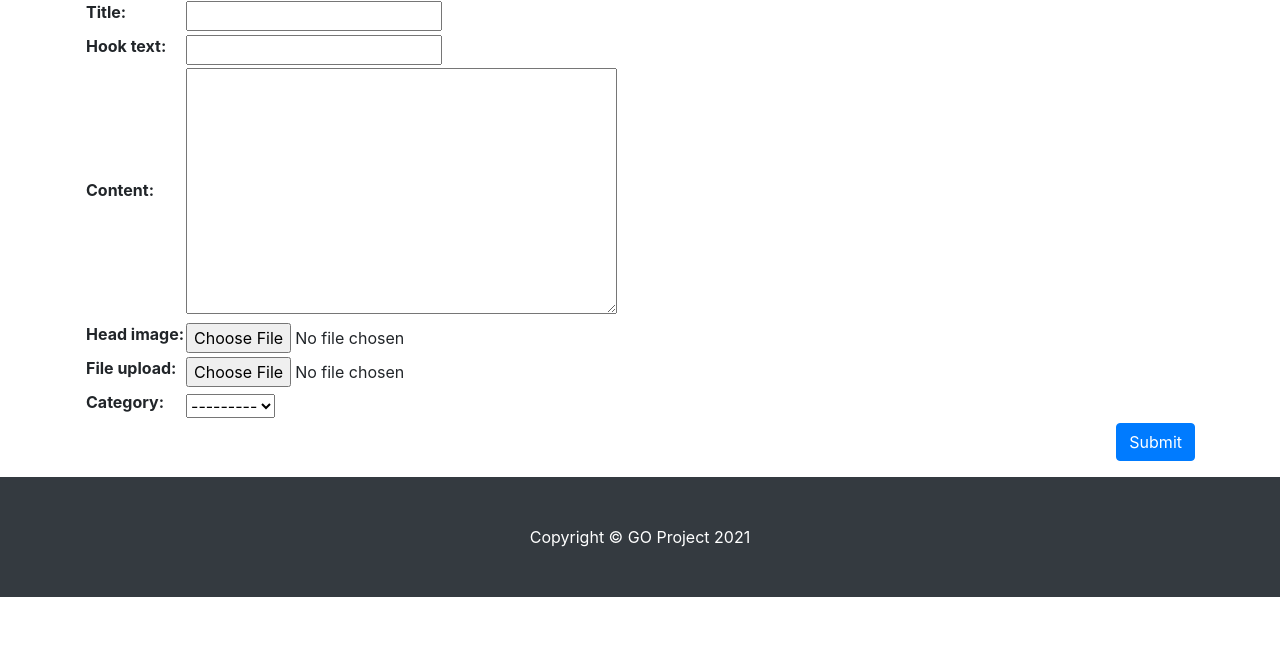
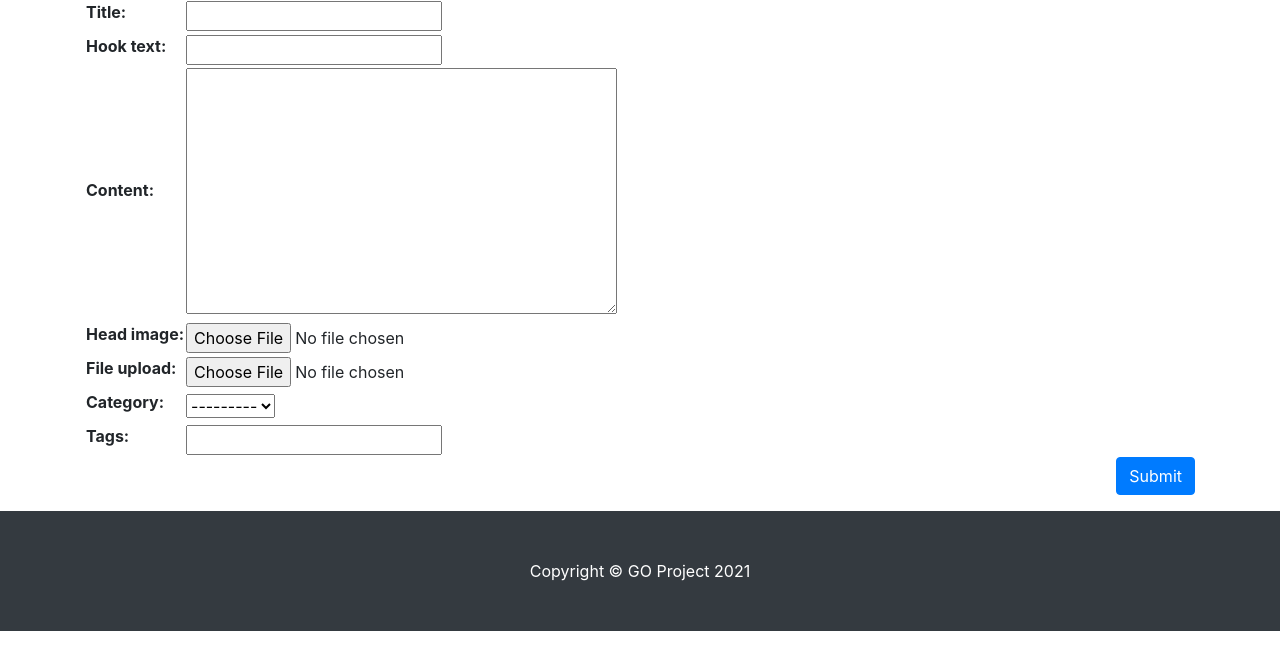
Before and after one commit to letchugo/doit, a Django app: page /blog/create_post/ in a window 1280 px wide. Shown: the part 154-800 px from the top of the page. Run offline with Django 3.2, Linux system fonts and the light colour scheme; the visitor is signed in with stand-in values (Sample User, id 1); data that the repository does not hold is empty; some libraries are stand-ins or nearby versions.

Commit message:
포스트 작성할 때 텍스트로 태그 지정

```diff
--- a/blog/templates/blog/post_form.html
+++ b/blog/templates/blog/post_form.html
@@ -8,6 +8,11 @@
 <form method="post" enctype="multipart/form-data">{% csrf_token %}
     <table>
         {{ form }}
+        <tr>
+            <th><label for="id_tags_str">Tags:</label></th>
+            <tH><input type="text" name="tags_str" id="id_tags_str"></tH>
+        </tr>
+
     </table>
     <button type="submit" class="btn btn-primary float-right">Submit</button>
 </form>
--- a/blog/views.py
+++ b/blog/views.py
@@ -1,5 +1,6 @@
 from django.core.exceptions import PermissionDenied
 from django.shortcuts import render, redirect
+from django.utils.text import slugify
 from django.views.generic import ListView, DetailView, CreateView, UpdateView
 from django.contrib.auth.mixins import LoginRequiredMixin, UserPassesTestMixin
 from .models import Post, Category, Tag
@@ -38,7 +39,24 @@ class PostCreate(LoginRequiredMixin, UserPassesTestMixin, CreateView):
         current_user = self.request.user
         if current_user.is_authenticated and (current_user.is_staff or current_user.is_superuser):
             form.instance.author = current_user
-            return super(PostCreate, self).form_valid(form)
+
+            response = super(PostCreate, self).form_valid(form)
+
+            tags_str = self.request.POST.get('tags_str')
+            if tags_str:
+                tags_str = tags_str.strip()
+
+                tags_str = tags_str.replace(',', ';')
+                tags_list = tags_str.split(';')
+
+                for t in tags_list:
+                    t = t.strip()
+                    tag, is_tag_created = Tag.objects.get_or_create(name=t)
+                    if is_tag_created:
+                        tag.slug = slugify(t, allow_unicode=True)
+                        tag.save()
+                    self.object.tags.add(tag)
+                return response
         else:
             return redirect('/blog/')
 
```
Also changed, not shown: blog/tests.py (+12 -3 lines), blog/templates/blog/post_detail.html (line endings or trailing spaces).
